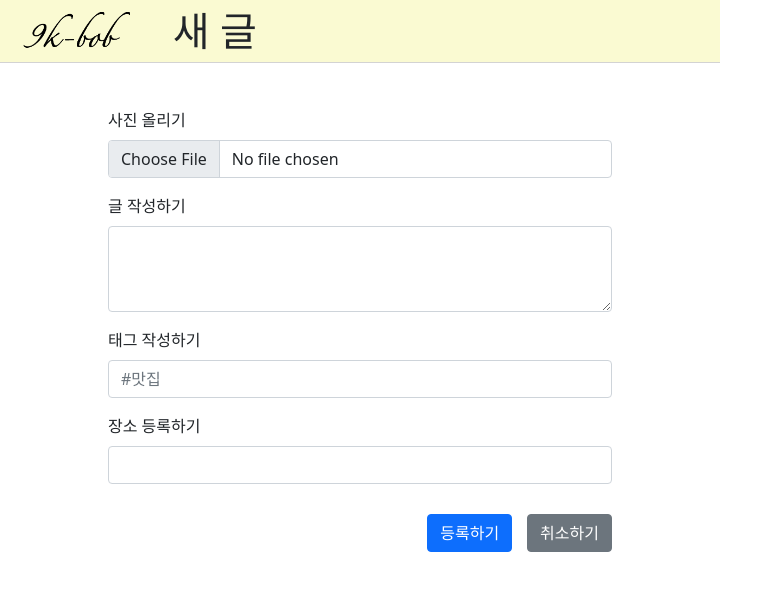
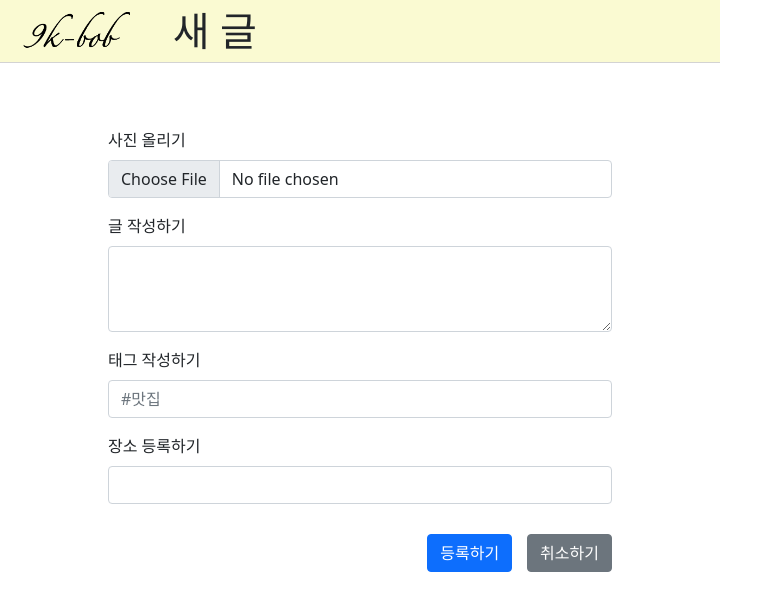
Before and after one commit to joong8812/9kbab, a Flask app: template templates/writepost.html in a window 1280 px wide. Shown: the top 611 px of the page, without its empty margins (0-783 px from the left). Run offline with Flask 2, Linux system fonts and the light colour scheme; the template is opened without the code that fills it, so the values that code supplies are empty.

Commit message:
fix - 사진 미리보기 간격조정, 기존 미리보기 삭제 시점 변경 #7

```diff
--- a/static/css/writepost.css
+++ b/static/css/writepost.css
@@ -41,3 +41,7 @@ body {
 #container #buttons > button {
     margin-left: 15px;
 }
+
+#photo-preview {
+    margin-bottom: 20px;
+}
--- a/templates/writepost.html
+++ b/templates/writepost.html
@@ -51,15 +51,15 @@
         }
 
         function setThumbnail(event) {
-            if (document.querySelector("div#photo-preview img") != null) {
-                $(".preview").remove();
-            }
-
             let reader = new FileReader();
             reader.onload = function (event) {
                 let img = document.createElement("img");
                 img.setAttribute("src", event.target.result);
                 img.setAttribute("class", "preview");
+
+                if (document.querySelector("div#photo-preview img") != null) {
+                    $(".preview").remove();
+                }
                 document.querySelector("div#photo-preview").appendChild(img);
             };
             reader.readAsDataURL(event.target.files[0]);
```
